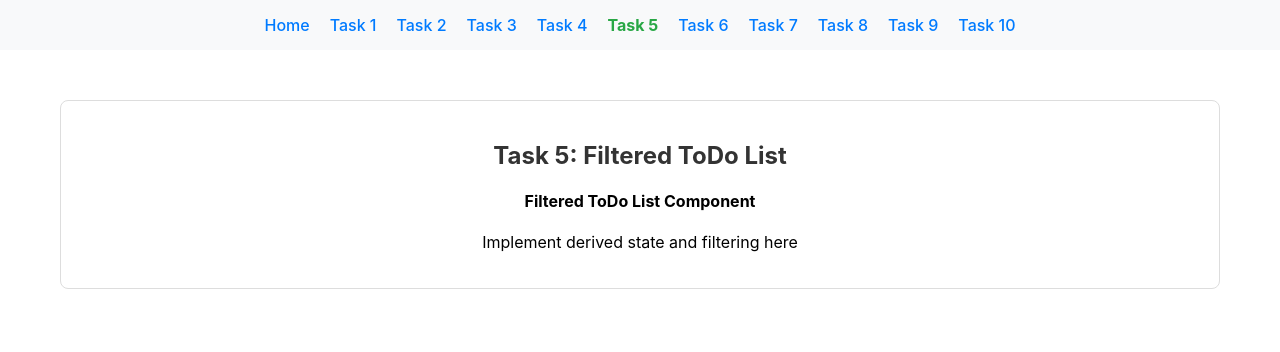
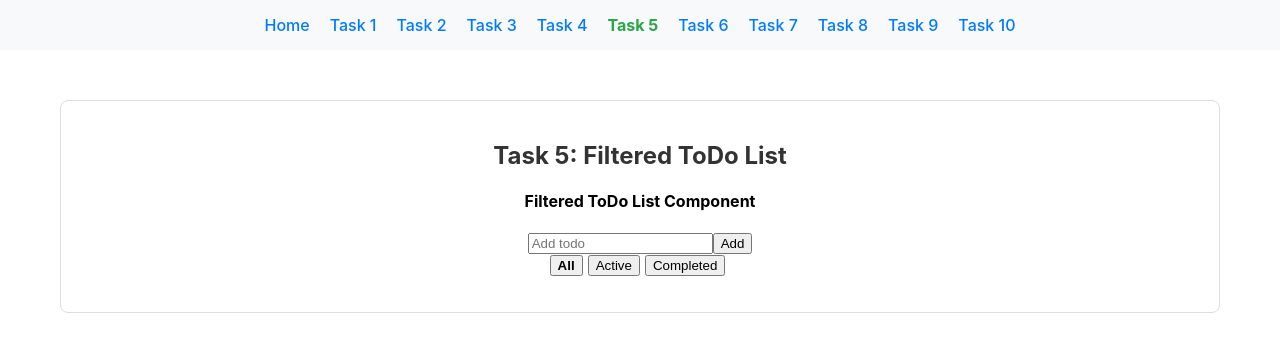
Before and after one commit to VladZheleznov/node.js-pre-training-assignment-solution, a React (Create React App) app in the folder React-CSS/react-todo-app/: page /task-05 in a window 1280 px wide. Shown: the top 352 px of the page. Built offline with nearby package versions, Linux system fonts and the light colour scheme.

Commit message:
feat: implement filtered ToDo

```diff
--- a/React-CSS/react-todo-app/src/solutions/task-05/FilteredToDoList.tsx
+++ b/React-CSS/react-todo-app/src/solutions/task-05/FilteredToDoList.tsx
@@ -43,6 +43,13 @@ import { Todo } from '../../types';
  * - Use useMemo for expensive calculations
  * - Keep state minimal and derive the rest
  */
+
+enum Filter {
+  All = 'All',
+  Active = 'Active',
+  Completed = 'Completed',
+}
+
 export const FilteredToDoList: React.FC = () => {
   // TODO: Implement the FilteredToDoList component
   //
@@ -63,11 +70,90 @@ export const FilteredToDoList: React.FC = () => {
   //   return true; // 'all' case
   // });
 
+  const [inputValue, setInputValue] = useState('');
+  const [todos, setTodos] = useState<Todo[]>([]);
+  const [filter, setFilter] = useState<Filter>(Filter.All);
+
+  const handleSubmit = (e: React.FormEvent<HTMLFormElement>) => {
+    e.preventDefault();
+
+    if (!inputValue.trim()) return;
+
+    const newTodo: Todo = {
+      id: Date.now(),
+      title: inputValue.trim(),
+      completed: false,
+    };
+
+    setTodos((prevTodos) => [...prevTodos, newTodo]);
+    setInputValue('');
+  };
+
+  const markCompleted = (id: number) => {
+    setTodos(todos.map((todo) => (todo.id === id ? { ...todo, completed: true } : todo)));
+  };
+
+  const filteredTodos = todos.filter((todo) => {
+    if (filter === Filter.Active) return !todo.completed;
+    if (filter === Filter.Completed) return todo.completed;
+    return true;
+  });
+
   return (
     <div>
-      {/* TODO: Replace this with your implementation */}
       <h4>Filtered ToDo List Component</h4>
-      <p>Implement derived state and filtering here</p>
+      <form onSubmit={handleSubmit}>
+        <input
+          type="text"
+          value={inputValue}
+          onChange={(e) => setInputValue(e.target.value)}
+          placeholder="Add todo"
+        />
+        <button type="submit" style={{ cursor: 'pointer' }}>
+          Add
+        </button>
+      </form>
+      <div>
+        {Object.values(Filter).map((status) => (
+          <button
+            key={status}
+            onClick={() => setFilter(status)}
+            style={{
+              marginRight: '5px',
+              fontWeight: filter === status ? 'bold' : 'normal',
+              cursor: 'pointer',
+            }}
+          >
+            {status}
+          </button>
+        ))}
+      </div>
+      <ul>
+        {filteredTodos.map((todo) => (
+          <li
+            key={todo.id}
+            style={{
+              textDecoration: todo.completed ? 'line-through' : 'none',
+              color: todo.completed ? '#888888' : '#000000',
+              padding: '8px',
+            }}
+          >
+            {todo.title}
+            <button
+              type="submit"
+              onClick={() => markCompleted(todo.id)}
+              style={{
+                marginLeft: '10px',
+                background: todo.completed ? '#d4edda' : '#f4f4f4',
+                borderRadius: '4px',
+                cursor: 'pointer',
+              }}
+            >
+              {todo.completed ? 'Completed' : 'Complete'}
+            </button>
+          </li>
+        ))}
+      </ul>
     </div>
   );
 };
```
